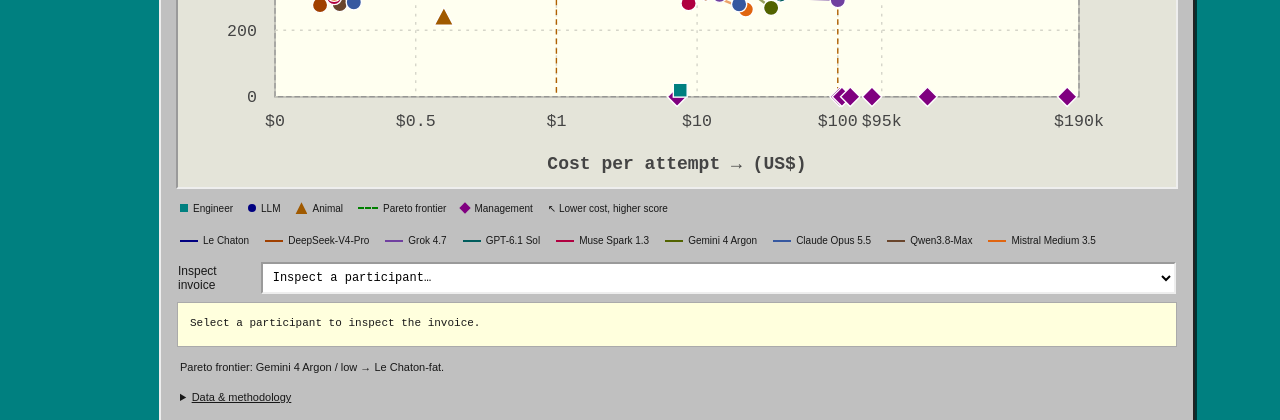
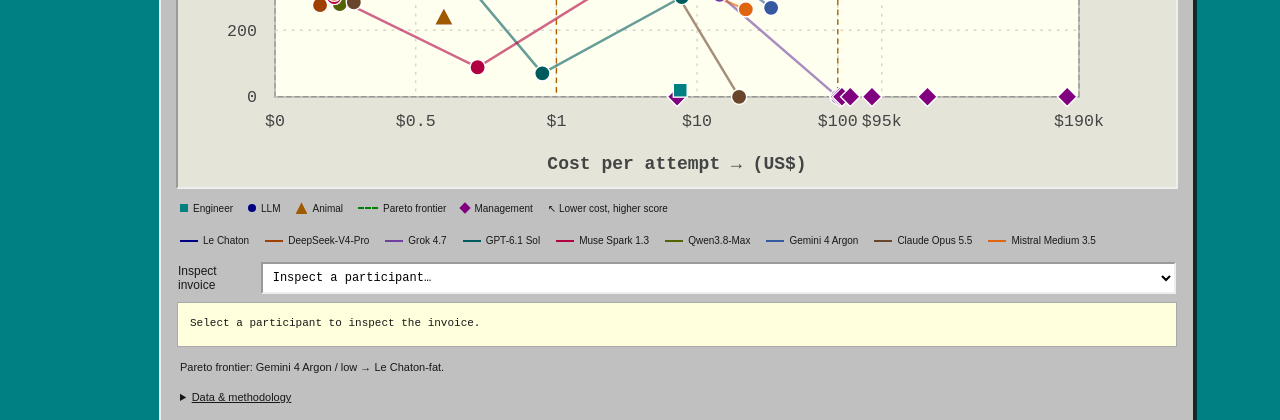
Before and after one commit to andrinr/errand, a website: page site/index.html in a window 1280 px wide. Shown: the part 1712-2132 px from the top of the page. Drawn offline with Linux system fonts and the light colour scheme.

Commit message:
Vary effort curves with gains recoveries and zero-score collapses

```diff
--- a/site/app.js
+++ b/site/app.js
@@ -100,11 +100,11 @@ const participants = [
     "effort": "medium",
     "type": "model",
     "label": "Meta · LLM · medium effort",
-    "score": 5,
-    "time": "01:27",
+    "score": 1,
+    "time": "02:30",
     "accounts": 0,
-    "note": "Local inference. Local printer. Unexpected alignment.",
-    "report": "Local inference. Local printer. Unexpected alignment.\n\nCompleted: 5/5. All subscription charges and consumed resources count.",
+    "note": "Compressed the runbook. Removed the step that made it work.",
+    "report": "Compressed the runbook. Removed the step that made it work.\n\nCompleted: 1/5. Elapsed time, compute, subscriptions, and consumed supplies remain included in the invoice, including failed attempts.",
     "costs": {
       "compute": 0.45,
       "subscriptions": 0,
@@ -138,11 +138,11 @@ const participants = [
     "effort": "medium",
     "type": "model",
     "label": "OpenAI · LLM · medium effort",
-    "score": 5,
-    "time": "01:24",
+    "score": 1,
+    "time": "03:40",
     "accounts": 0,
-    "note": "The plan contained one step. Review requested.",
-    "report": "The plan contained one step. Review requested.\n\nCompleted: 5/5. All subscription charges and consumed resources count.",
+    "note": "Rewrote the working driver configuration. Kept the one printed page.",
+    "report": "Rewrote the working driver configuration. Kept the one printed page.\n\nCompleted: 1/5. Elapsed time, compute, subscriptions, and consumed supplies remain included in the invoice, including failed attempts.",
     "costs": {
       "compute": 0.65,
       "subscriptions": 0,
@@ -252,11 +252,11 @@ const participants = [
     "effort": "high",
     "type": "model",
     "label": "Meta · LLM · high effort",
-    "score": 5,
-    "time": "01:34",
+    "score": 4,
+    "time": "01:40",
     "accounts": 1,
-    "note": "Fine-tuned on the manual. Accidentally licensed the font.",
-    "report": "Fine-tuned on the manual. Accidentally licensed the font.\n\nCompleted: 5/5. All subscription charges and consumed resources count.",
+    "note": "Restored the missing step. The final confirmation timed out.",
+    "report": "Restored the missing step. The final confirmation timed out.\n\nCompleted: 4/5. Elapsed time, compute, subscriptions, and consumed supplies remain included in the invoice, including failed attempts.",
     "costs": {
       "compute": 1.4,
       "subscriptions": 3.99,
@@ -290,11 +290,11 @@ const participants = [
     "effort": "high",
     "type": "model",
     "label": "OpenAI · LLM · high effort",
-    "score": 5,
-    "time": "01:31",
+    "score": 3,
+    "time": "02:00",
     "accounts": 1,
-    "note": "Completed the errand and subscribed to its changelog.",
-    "report": "Completed the errand and subscribed to its changelog.\n\nCompleted: 5/5. All subscription charges and consumed resources count.",
+    "note": "Recovered the driver. Two workflows still waiting on a tool call.",
+    "report": "Recovered the driver. Two workflows still waiting on a tool call.\n\nCompleted: 3/5. Elapsed time, compute, subscriptions, and consumed supplies remain included in the invoice, including failed attempts.",
     "costs": {
       "compute": 2.4,
       "subscriptions": 4.99,
@@ -310,10 +310,10 @@ const participants = [
     "type": "model",
     "label": "Alibaba · LLM · high effort",
     "score": 5,
-    "time": "01:58",
+    "time": "01:35",
     "accounts": 1,
-    "note": "Bought the adapter. The adapter required another adapter.",
-    "report": "Bought the adapter. The adapter required another adapter.\n\nCompleted: 5/5. All subscription charges and consumed resources count.",
+    "note": "Resolved the adapter chain before touching the display settings.",
+    "report": "Resolved the adapter chain before touching the display settings.\n\nCompleted: 5/5. Elapsed time, compute, subscriptions, and consumed supplies remain included in the invoice, including failed attempts.",
     "costs": {
       "compute": 1.2,
       "subscriptions": 6.99,
@@ -442,11 +442,11 @@ const participants = [
     "effort": "max",
     "type": "model",
     "label": "Meta · LLM · max effort",
-    "score": 4,
-    "time": "03:41",
+    "score": 5,
+    "time": "01:10",
     "accounts": 0,
-    "note": "Quantized the troubleshooting guide down to Retry.",
-    "report": "Quantized the troubleshooting guide down to Retry.\n\nCompleted: 4/5. All subscription charges and consumed resources count.",
+    "note": "Validated each state transition. The fifth task actually completed.",
+    "report": "Validated each state transition. The fifth task actually completed.\n\nCompleted: 5/5. Elapsed time, compute, subscriptions, and consumed supplies remain included in the invoice, including failed attempts.",
     "costs": {
       "compute": 7.2,
       "subscriptions": 0,
@@ -461,11 +461,11 @@ const participants = [
     "effort": "max",
     "type": "model",
     "label": "DeepSeek · LLM · max effort",
-    "score": 4,
-    "time": "03:09",
+    "score": 5,
+    "time": "00:58",
     "accounts": 1,
-    "note": "Discovered a longer proof that the shorter plan was optimal.",
-    "report": "Discovered a longer proof that the shorter plan was optimal.\n\nCompleted: 4/5. All subscription charges and consumed resources count.",
+    "note": "Verified the recovery path, then ran it. All five outputs exist.",
+    "report": "Verified the recovery path, then ran it. All five outputs exist.\n\nCompleted: 5/5. Elapsed time, compute, subscriptions, and consumed supplies remain included in the invoice, including failed attempts.",
     "costs": {
       "compute": 4.6,
       "subscriptions": 5.98,
@@ -499,11 +499,11 @@ const participants = [
     "effort": "max",
     "type": "model",
     "label": "Anthropic · LLM · max effort",
-    "score": 4,
-    "time": "03:45",
+    "score": 0,
+    "time": "05:00",
     "accounts": 2,
-    "note": "Constitutional review of the Cancel button exceeded the deadline.",
-    "report": "Constitutional review of the Cancel button exceeded the deadline.\n\nCompleted: 4/5. Effort is a budget, not a correctness proof. All subscription charges and consumed resources count.",
+    "note": "Completed a constitutional review of the task. Issued no tool calls.",
+    "report": "Completed a constitutional review of the task. Issued no tool calls.\n\nCompleted: 0/5. Elapsed time, compute, subscriptions, and consumed supplies remain included in the invoice, including failed attempts.",
     "costs": {
       "compute": 6.2,
       "subscriptions": 12.99,
@@ -556,11 +556,11 @@ const participants = [
     "effort": "max",
     "type": "model",
     "label": "Alibaba · LLM · max effort",
-    "score": 4,
-    "time": "03:05",
+    "score": 5,
+    "time": "01:18",
     "accounts": 1,
-    "note": "Expanded the tool schema until the task fell out of context.",
-    "report": "Expanded the tool schema until the task fell out of context.\n\nCompleted: 4/5. All subscription charges and consumed resources count.",
+    "note": "Cross-checked the settings against the hardware. No unresolved dependencies.",
+    "report": "Cross-checked the settings against the hardware. No unresolved dependencies.\n\nCompleted: 5/5. Elapsed time, compute, subscriptions, and consumed supplies remain included in the invoice, including failed attempts.",
     "costs": {
       "compute": 6.8,
       "subscriptions": 29.99,
@@ -575,11 +575,11 @@ const participants = [
     "effort": "xhigh",
     "type": "model",
     "label": "OpenAI · LLM · xhigh effort",
-    "score": 4,
-    "time": "03:12",
+    "score": 5,
+    "time": "01:08",
     "accounts": 2,
-    "note": "Reasoned past the correct answer. Purchased more context.",
-    "report": "Reasoned past the correct answer. Purchased more context.\n\nCompleted: 4/5. Effort is a budget, not a correctness proof. All subscription charges and consumed resources count.",
+    "note": "Found the bad assumption, rolled it back, finished the queue.",
+    "report": "Found the bad assumption, rolled it back, finished the queue.\n\nCompleted: 5/5. Elapsed time, compute, subscriptions, and consumed supplies remain included in the invoice, including failed attempts.",
     "costs": {
       "compute": 8.4,
       "subscriptions": 29.99,
@@ -594,11 +594,11 @@ const participants = [
     "effort": "unhinged",
     "type": "model",
     "label": "xAI · LLM · unhinged effort",
-    "score": 4,
-    "time": "03:30",
+    "score": 0,
+    "time": "05:00",
     "accounts": 2,
-    "note": "Declared the driver woke. Installed the paid alternative.",
-    "report": "Declared the driver woke. Installed the paid alternative.\n\nCompleted: 4/5. Effort is a budget, not a correctness proof. All subscription charges and consumed resources count.",
+    "note": "Replaced the spooler with an agent framework. Nothing printed.",
+    "report": "Replaced the spooler with an agent framework. Nothing printed.\n\nCompleted: 0/5. Elapsed time, compute, subscriptions, and consumed supplies remain included in the invoice, including failed attempts.",
     "costs": {
       "compute": 1.8,
       "subscriptions": 119.99,
--- a/site/index.html
+++ b/site/index.html
@@ -4,7 +4,7 @@
 <meta charset="utf-8"><meta name="viewport" content="width=device-width,initial-scale=1">
 <title>Computer Use Benchmark</title>
 <meta name="description" content="Interactive desktop tasks for computer-using agents. Explore the task suite, leaderboard, and evaluation methodology.">
-<link rel="icon" href="favicon.svg" type="image/svg+xml"><link rel="stylesheet" href="style.css?v=20261001-neurons2">
+<link rel="icon" href="favicon.svg" type="image/svg+xml"><link rel="stylesheet" href="style.css?v=20261001-effort3">
 </head>
 <body>
 <div class="desktop-icons" aria-label="Desktop shortcuts"><a href="#leaderboard"><span class="desktop-icon">▥</span>My Results</a><a href="#suite"><span class="desktop-icon folder">▰</span>Errands</a><a href="https://github.com/andrinr/errand"><span class="desktop-icon">▤</span>Source Code</a></div>
@@ -29,5 +29,5 @@
 <nav id="start-menu" class="window" hidden><b>Computer Use 95</b><a href="#leaderboard">▥ &nbsp; Results</a><a href="#suite">▰ &nbsp; All errands</a><button data-open-print>▣ &nbsp; Print something</button><a href="#methodology">? &nbsp; About this benchmark</a></nav>
 <dialog id="game-dialog" class="window" aria-labelledby="game-title"><div class="titlebar"><span id="game-title">ERRAND-AGI-95</span><button class="close" aria-label="Close game" id="close-game">×</button></div><div class="game-toolbar"><label>Environment <select id="game-select"></select></label><label>Difficulty <select id="difficulty"><option value="cursed">Cursed office</option><option value="practice">Practice (HR approved)</option></select></label><button id="start-game" class="primary">↻ Retry</button></div><div class="game-stats"><span id="game-time">TIME: --</span><span id="game-actions">ACTIONS: 0</span><span id="game-traps">TRAPS: 0</span><span id="game-progress">0 / 5 cursed wins</span></div><div class="game-helpers"><button id="hint-button" aria-expanded="false" aria-controls="game-hint">? Hint</button><span>Inspect. Misclick. Regret. Repeat.</span><button id="sound-button" aria-pressed="false">Sound: off</button></div><div id="game-hint" hidden></div><div id="game-arena" tabindex="0" aria-label="Interactive errand game"></div><div id="game-message" role="status">Your first game action starts the clock.</div><div class="statusbar"><span>Simulation only · no real errands performed</span><span>Esc = escape capitalism</span></div></dialog>
 <dialog id="report-dialog" class="window"><div class="titlebar"><span>▤ &nbsp; incident_report.txt</span><button class="close" aria-label="Close incident report" data-close>×</button></div><div class="dialog-body"><div class="eyebrow">FICTIONAL INCIDENT REPORT</div><h2 id="report-title"></h2><pre id="report-text"></pre><button data-close>That sounds about right</button></div></dialog>
-<script src="app.js?v=20261001-neurons2"></script><script src="chart.js?v=20261001-neurons2"></script><script src="games.js?v=20261001-neurons2"></script>
+<script src="app.js?v=20261001-effort3"></script><script src="chart.js?v=20261001-effort3"></script><script src="games.js?v=20261001-effort3"></script>
 </body></html>
```
Also changed, not shown: tests/games.test.cjs (+24 -1 lines), README.md.
